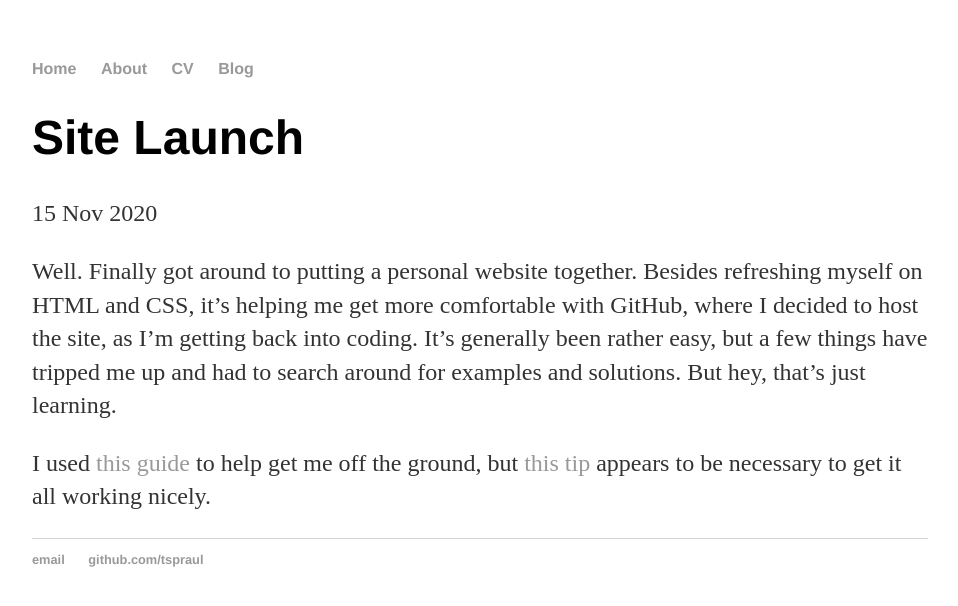
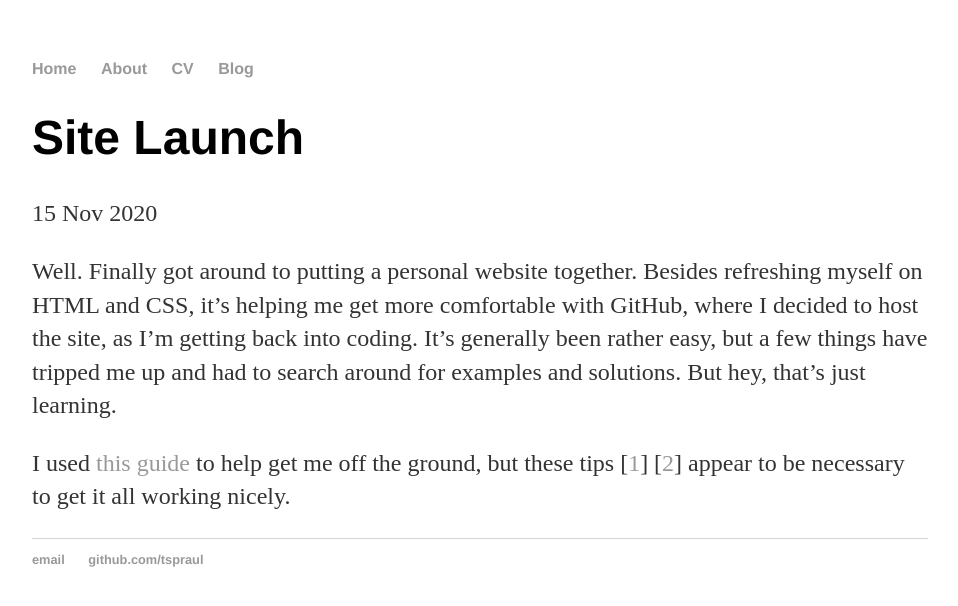
Before and after one commit to tspraul/tspraul, a Jekyll site: the page built from _posts/2020-11-15-site-launch.md, in a window 1280 px wide. Shown: the top 606 px of the page, without its empty margins (160-1118 px from the left). Built offline with Jekyll 4.4.1, drawn with Linux system fonts in a browser that asks for light colours.

Commit message:
Update 2020-11-15-site-launch.md

```diff
--- a/_posts/2020-11-15-site-launch.md
+++ b/_posts/2020-11-15-site-launch.md
@@ -9,4 +9,4 @@ helping me get more comfortable with GitHub, where I decided to host the site, a
 It's generally been rather easy, but a few things have tripped me up and had to search around for examples and solutions.
 But hey, that's just learning.
 
-I used [this guide](http://jmcglone.com/guides/github-pages/) to help get me off the ground, but [this tip](https://stackoverflow.com/questions/45945330/jekyll-git-hub-pages-no-styles-applied) appears to be necessary to get it all working nicely.
+I used [this guide](http://jmcglone.com/guides/github-pages/) to help get me off the ground, but these tips [[1](https://stackoverflow.com/questions/45945330/jekyll-git-hub-pages-no-styles-applied)] [[2](https://github.com/jekyll/jekyll/issues/332)] appear to be necessary to get it all working nicely.
```
